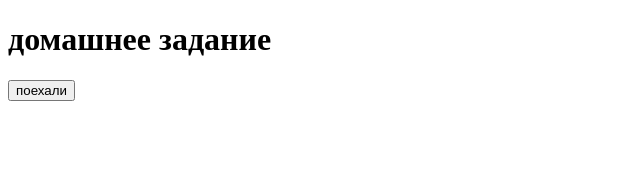
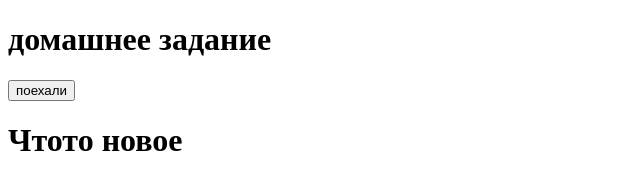
Before and after one commit to sverguninna/Homework1, a plain HTML site: page index.html in a window 1280 px wide. Shown: the whole page, without its empty margins (0-640 px from the left). Drawn offline with Linux system fonts and the light colour scheme.

Commit message:
что то новое

```diff
--- a/index.html
+++ b/index.html
@@ -9,5 +9,6 @@
 <body>
     <H1>домашнее задание </H1>
     <button> поехали  </button>
+    <h1>Чтото новое </h1>
 </body>
 </html>
```
